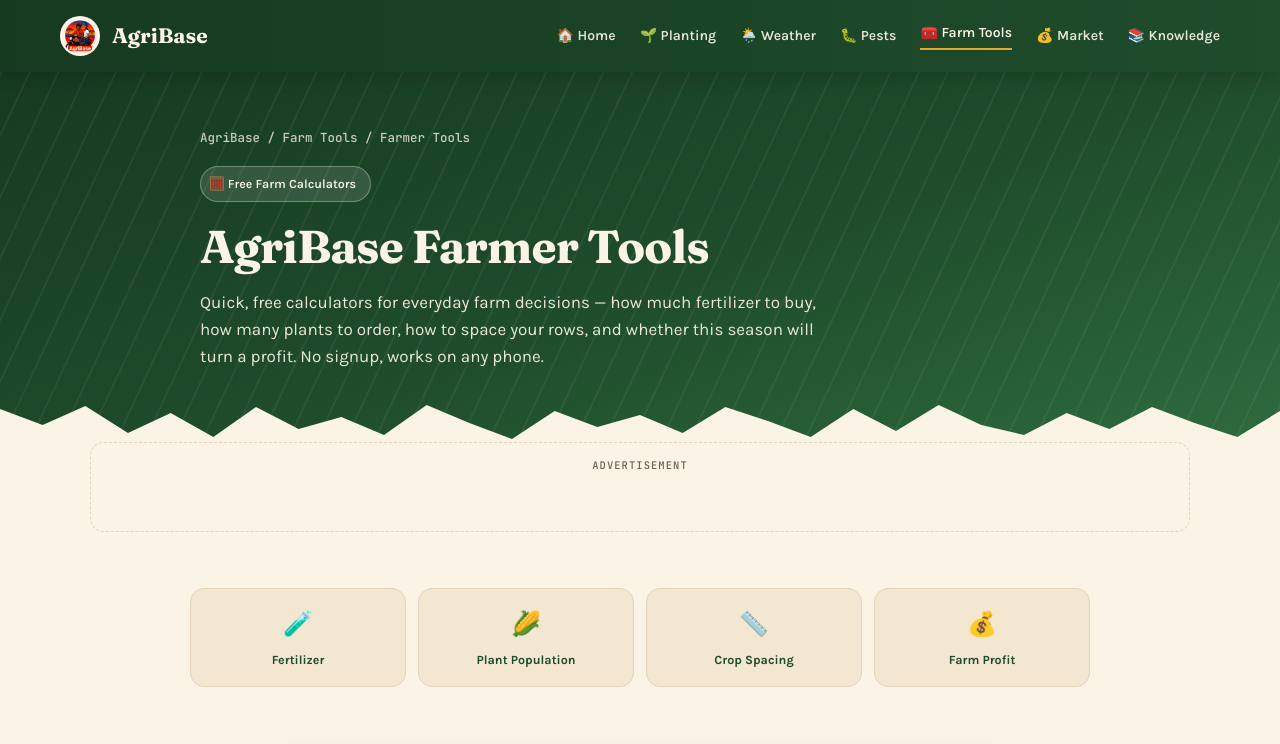
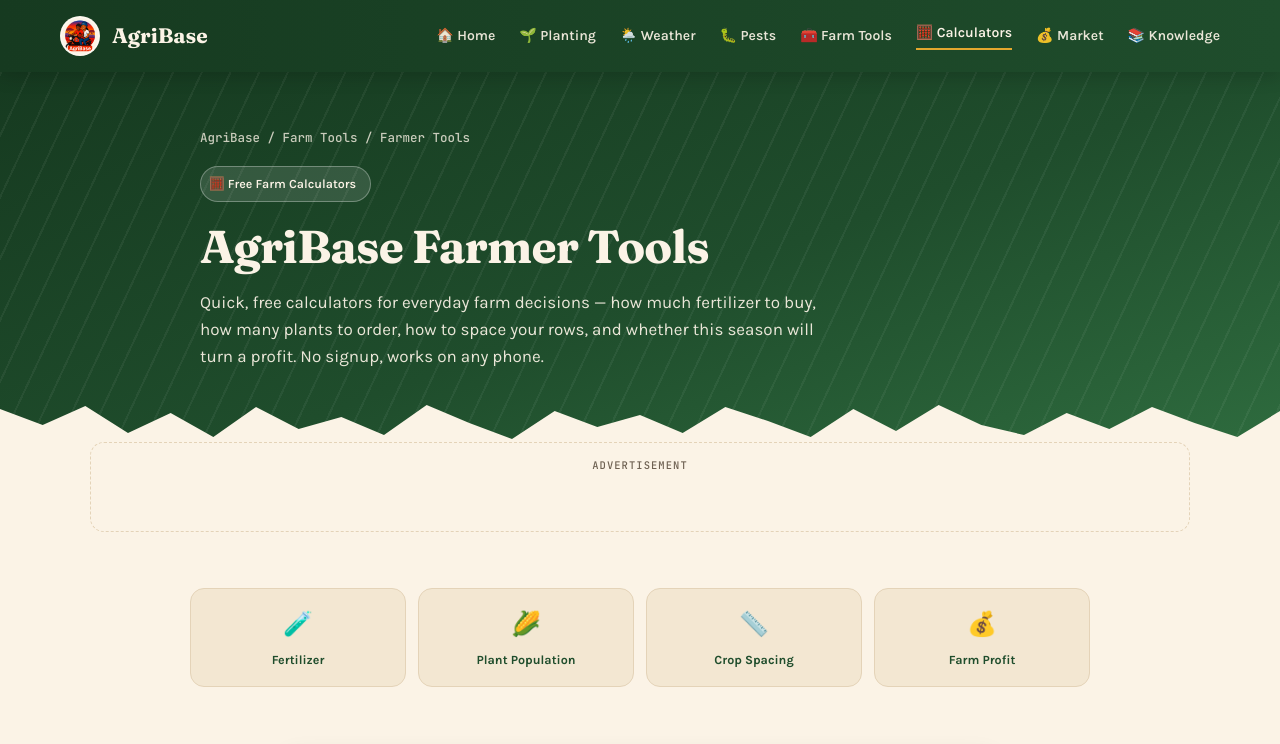
Before and after one commit to Chinatsvi/farmer-calculators, a plain HTML site: page index.html in a window 1280 px wide. Shown: the top 744 px of the page. Drawn offline with Linux system fonts and the light colour scheme.

Commit message:
Update index.html

```diff
--- a/index.html
+++ b/index.html
@@ -584,7 +584,8 @@
         <a href="https://chinatsvi.github.io/planting/">🌱 Planting</a>
         <a href="https://chinatsvi.github.io/weather/">🌦️ Weather</a>
         <a href="https://chinatsvi.github.io/pests/">🐛 Pests</a>
-        <a href="https://chinatsvi.github.io/agribase-farm-tools/" class="active">🧰 Farm Tools</a>
+        <a href="https://chinatsvi.github.io/agribase-farm-tools/">🧰 Farm Tools</a>
+        <a href="https://chinatsvi.github.io/farmer-calculators/" class="active">🧮 Calculators</a>
         <a href="https://chinatsvi.github.io/market/">💰 Market</a>
         <a href="https://chinatsvi.github.io/farmers-community/#features">📚 Knowledge</a>
       </div>
```
